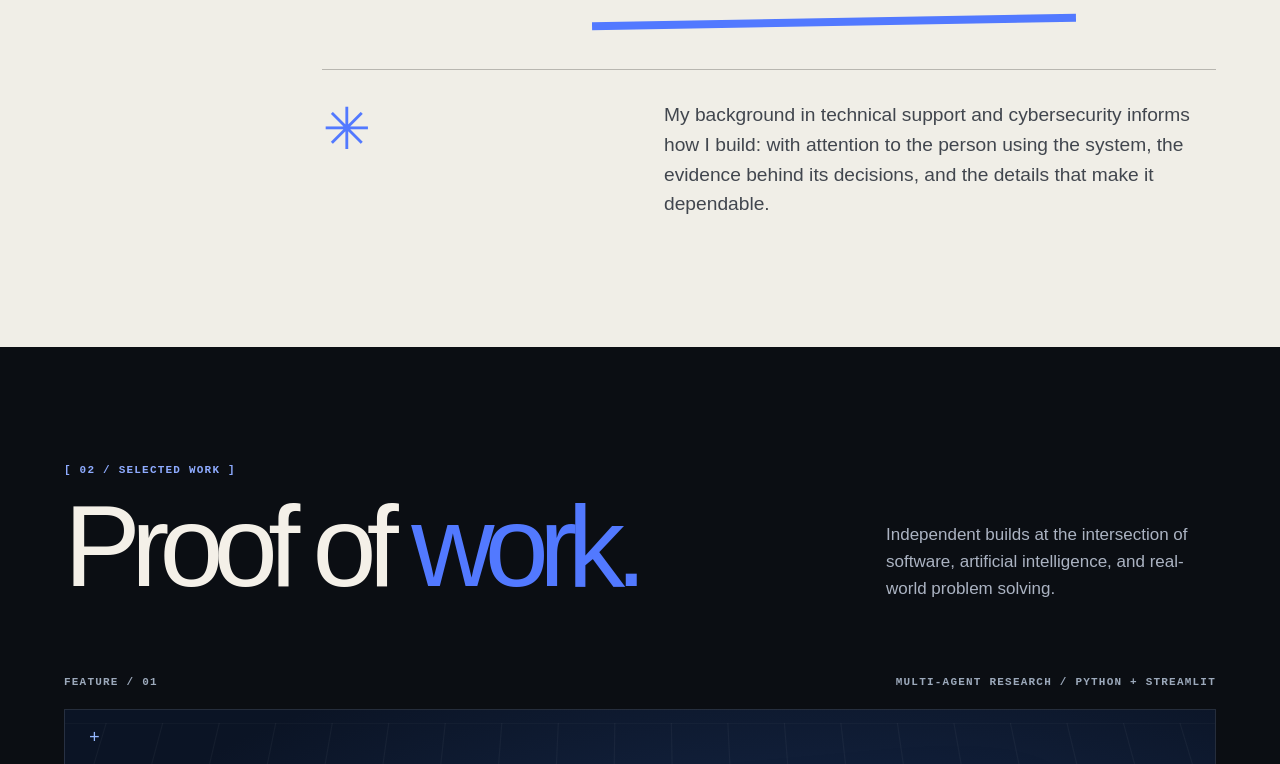
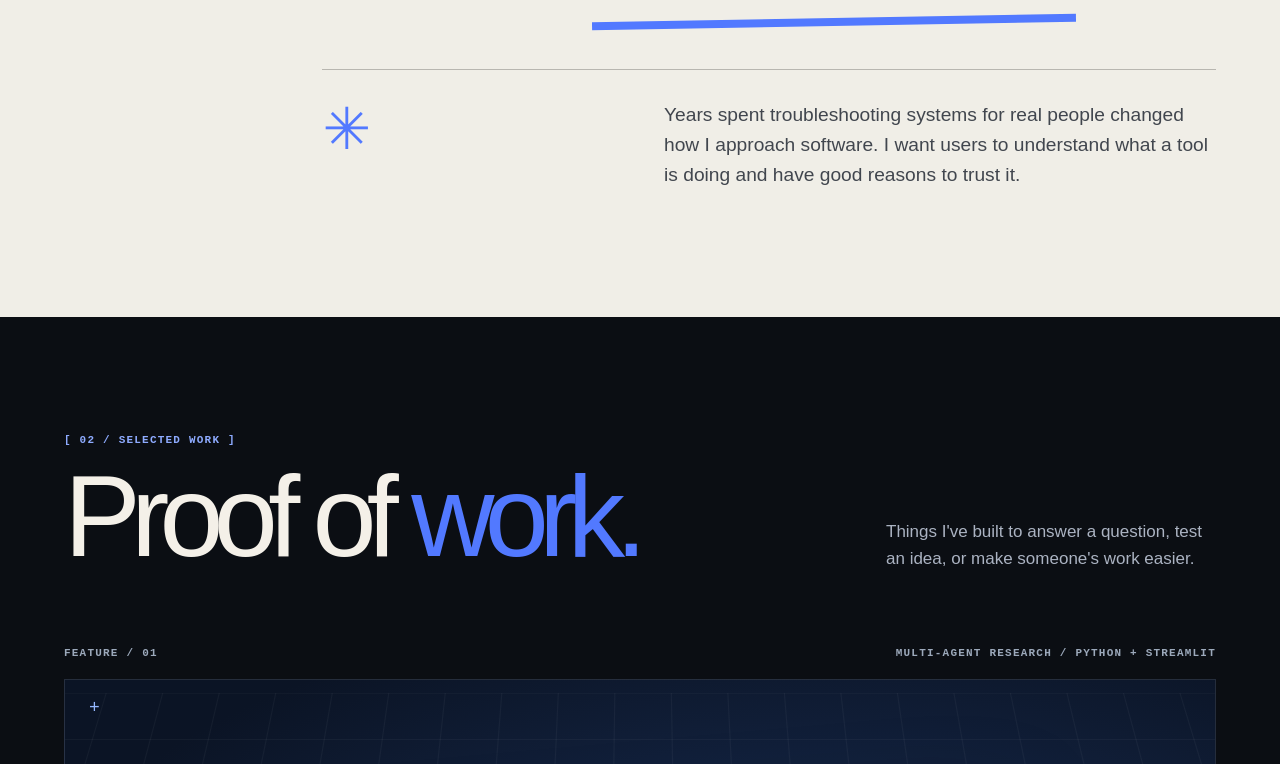
Before and after one commit to ZachariasBraetyllo-Sec/zacharias-portfolio, a Next.js app: page / in a window 1280 px wide. Shown: the part 1316-2080 px from the top of the page. Built offline with nearby package versions, Linux system fonts and the light colour scheme.

Commit message:
copy: replace repetitive list-style prose with natural project narratives

```diff
--- a/app/page.tsx
+++ b/app/page.tsx
@@ -64,12 +64,12 @@ export default function Home() {
         <div className="manifesto-main">
           <p className="eyebrow dark-eyebrow">BEYOND THE BUZZWORDS</p>
           <h2 id="manifesto-title">Good technology<br />should <span className="accent-under">make sense.</span></h2>
-          <div className="manifesto-low"><span className="asterisk" aria-hidden="true">✳</span><p>My background in technical support and cybersecurity informs how I build: with attention to the person using the system, the evidence behind its decisions, and the details that make it dependable.</p></div>
+          <div className="manifesto-low"><span className="asterisk" aria-hidden="true">✳</span><p>Years spent troubleshooting systems for real people changed how I approach software. I want users to understand what a tool is doing and have good reasons to trust it.</p></div>
         </div>
       </section>
 
       <section className="work" id="work" aria-labelledby="work-title">
-        <div className="work-head"><div><p className="eyebrow">[ 02 / SELECTED WORK ]</p><h2 id="work-title">Proof of <em>work.</em></h2></div><p>Independent builds at the intersection of software, artificial intelligence, and real-world problem solving.</p></div>
+        <div className="work-head"><div><p className="eyebrow">[ 02 / SELECTED WORK ]</p><h2 id="work-title">Proof of <em>work.</em></h2></div><p>Things I've built to answer a question, test an idea, or make someone's work easier.</p></div>
         <div className="feature-list">
           {projects.map((project) => (
             <article className={`feature ${project.className}`} key={project.name}>
@@ -98,7 +98,7 @@ export default function Home() {
         <div className="more-work"><div><span className="eyebrow">THE INDEX / OTHER BUILDS</span><h3>More from the workshop<span className="blue-dot">.</span></h3></div><div className="project-index">{moreProjects.map((p, i) => <a key={p.title} href={p.href} target="_blank" rel="noreferrer"><span className="index-num">0{i+3}</span><span className="index-name">{p.title}</span><span className="index-category">{p.category}</span><span className="index-arrow"><Arrow /></span></a>)}</div></div>
       </section>
 
-      <section className="about" id="about"><span className="eyebrow">[ 03 / THE PERSON BEHIND THE WORK ]</span><div className="about-layout"><h2>Curious by nature.<br /><em>Deliberate</em> by design.</h2><div className="about-copy"><p>I'm Zacharias Braetyllo, a Chicago-based technologist with a foundation in IT systems and cybersecurity, now focused on building software and practical AI applications.</p><p>I care about what a system does, how it gets there, and whether the person on the other side can trust it.</p><a href="https://github.com/ZachariasBraetyllo-Sec" target="_blank" rel="noreferrer">MORE ON GITHUB <Arrow /></a></div></div></section>
+      <section className="about" id="about"><span className="eyebrow">[ 03 / THE PERSON BEHIND THE WORK ]</span><div className="about-layout"><h2>Curious by nature.<br /><em>Deliberate</em> by design.</h2><div className="about-copy"><p>I'm Zacharias Braetyllo, a Chicago-based technologist who started on the support side of IT. These days I'm turning that experience into software, especially tools that put AI to practical use.</p><p>I want people to understand the tools they rely on. That means asking difficult questions during development, then making the answers visible in the finished product.</p><a href="https://github.com/ZachariasBraetyllo-Sec" target="_blank" rel="noreferrer">MORE ON GITHUB <Arrow /></a></div></div></section>
       <footer className="footer" id="contact"><div className="footer-top"><span>[ 04 / WHAT'S NEXT? ]</span><span>OPEN TO CONVERSATION</span></div><a className="footer-cta" href="mailto:zbraetyllo@outlook.com">Let's make<br /><em>something matter.</em><Arrow /></a><div className="footer-bottom"><span>© 2026 ZACHARIAS BRAETYLLO</span><div><a href="https://github.com/ZachariasBraetyllo-Sec" target="_blank" rel="noreferrer">GITHUB ↗</a><a href="https://www.linkedin.com/in/zachariasbraetyllo" target="_blank" rel="noreferrer">LINKEDIN ↗</a><a href="#top">BACK TO TOP ↑</a></div></div></footer>
     </main>
   );
```
